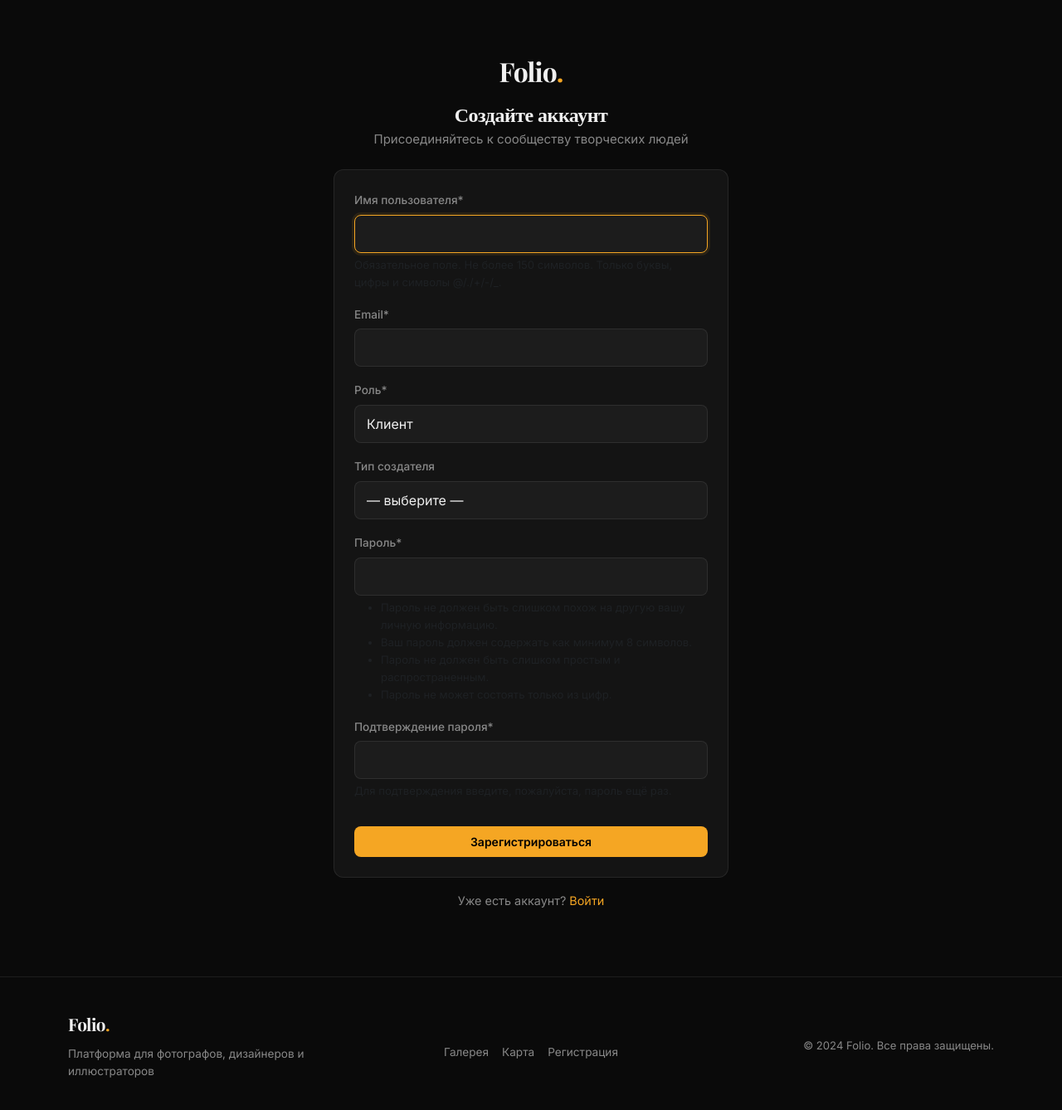
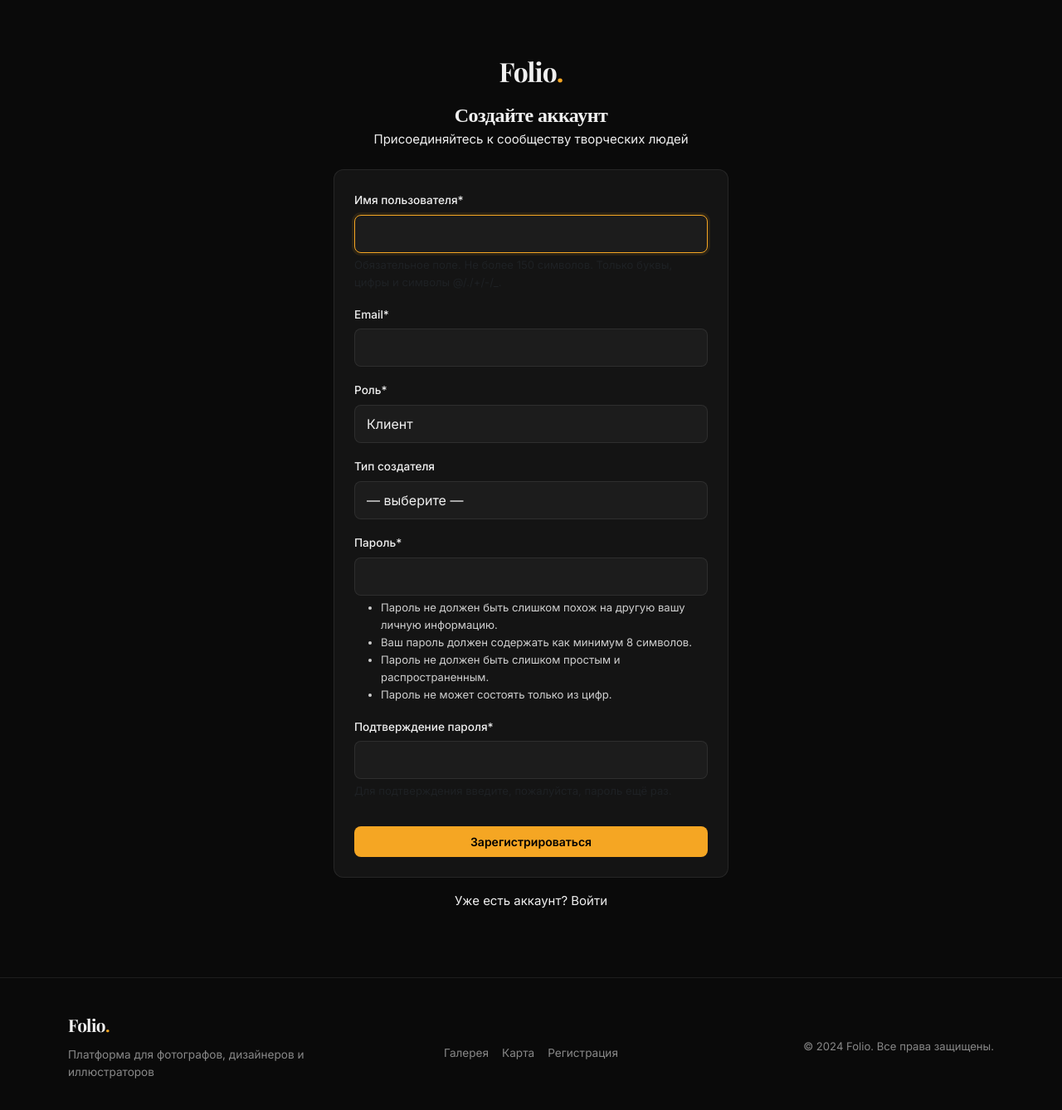
Before and after one commit to ds23432c/Sidelnikov_foto, a Django app: page /accounts/register/ in a window 1280 px wide. Shown: the part 80-1418 px from the top of the page at 83% size. Before the commit the page ends 1379 px from the top, so only its background shows below. Run offline with Django 4.2, Linux system fonts and the light colour scheme; some libraries are stand-ins or nearby versions.

Commit message:
Make registration form text readable

```diff
--- a/static/css/main.css
+++ b/static/css/main.css
@@ -563,6 +563,37 @@
 }
 @keyframes shimmer { 0% { background-position: 200% 0; } 100% { background-position: -200% 0; } }
 
+/* ====== РЕГИСТРАЦИЯ ====== */
+.register-page__intro h2,
+.register-page__intro p,
+.register-page__login,
+.register-page__login a {
+  color: var(--text);
+}
+
+.register-page__intro p {
+  color: var(--text);
+}
+
+.register-page__card .form-label,
+.register-page__card label,
+.register-page__card .helptext,
+.register-page__card ul,
+.register-page__card li {
+  color: var(--text) !important;
+}
+
+.register-page__card .helptext,
+.register-page__card ul {
+  opacity: 0.85;
+}
+
+.register-page__card .text-muted,
+.register-page__card small {
+  color: var(--text) !important;
+  opacity: 0.75;
+}
+
 /* Responsive */
 @media (max-width: 768px) {
   .profile-stats { gap: 20px; }
--- a/templates/accounts/register.html
+++ b/templates/accounts/register.html
@@ -3,20 +3,20 @@
 {% block title %}Регистрация — Folio{% endblock %}
 
 {% block content %}
-<div class="container" style="padding-top:60px;max-width:500px">
-  <div class="text-center mb-4">
+<div class="container register-page" style="padding-top:60px;max-width:500px">
+  <div class="text-center mb-4 register-page__intro">
     <div class="navbar-brand" style="font-size:2rem;margin-bottom:12px">Folio<span style="color:var(--accent)">.</span></div>
     <h2 style="font-size:1.5rem;margin-bottom:4px">Создайте аккаунт</h2>
-    <p style="color:var(--muted)">Присоединяйтесь к сообществу творческих людей</p>
+    <p>Присоединяйтесь к сообществу творческих людей</p>
   </div>
-  <div class="card p-4">
+  <div class="card p-4 register-page__card">
     <form method="post">
       {% csrf_token %}
       {{ form|crispy }}
       <button type="submit" class="btn btn-accent w-100 mt-3">Зарегистрироваться</button>
     </form>
   </div>
-  <p class="text-center mt-3" style="color:var(--muted);font-size:0.9rem">
+  <p class="text-center mt-3 register-page__login">
     Уже есть аккаунт? <a href="/accounts/login/">Войти</a>
   </p>
 </div>
```
